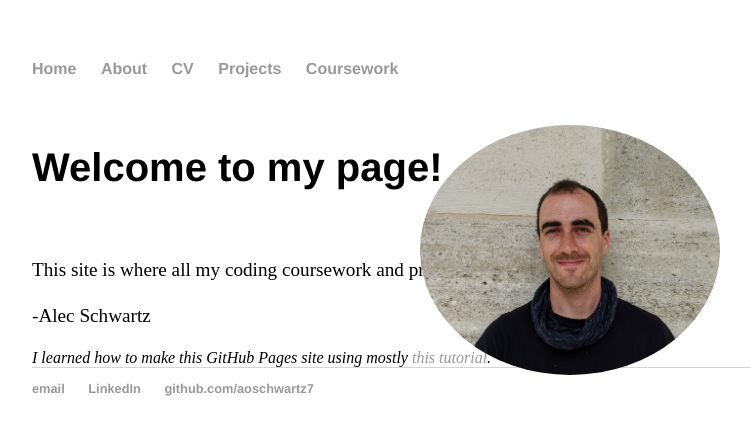
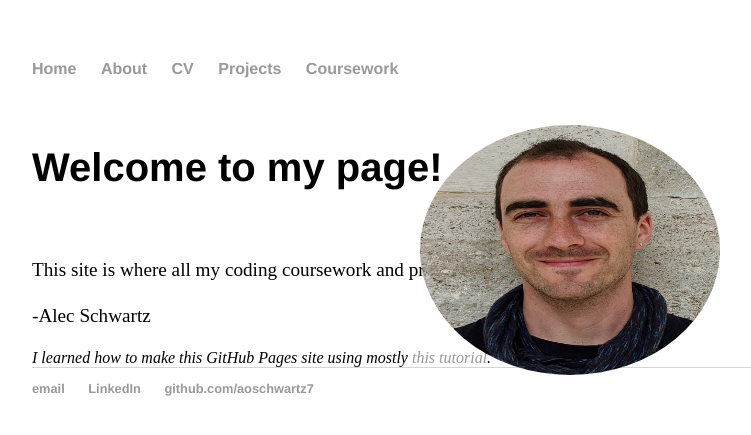
Before and after one commit to aoschwartz7/aoschwartz7.github.io, a Jekyll site: the page built from index.html, in a window 1280 px wide. Shown: the top 435 px of the page, without its empty margins (160-911 px from the left). Built offline with Jekyll 4.4.1, drawn with Linux system fonts in a browser that asks for light colours.

Commit message:
formatting

```diff
--- a/index.html
+++ b/index.html
@@ -6,7 +6,7 @@
 
 
 <p>
-  <img src="portrait.jpg" alt="me" style="float:right;position:absolute;right:400px;
+  <img src="portrait2.jpg" alt="me" style="float:right;position:absolute;right:400px;
   top:125px;width:300px;height:250px;border-radius: 50%;">
 This site is where all my coding coursework and projects live.
 </p>
```
Also changed, not shown: portrait2.jpg (added).
